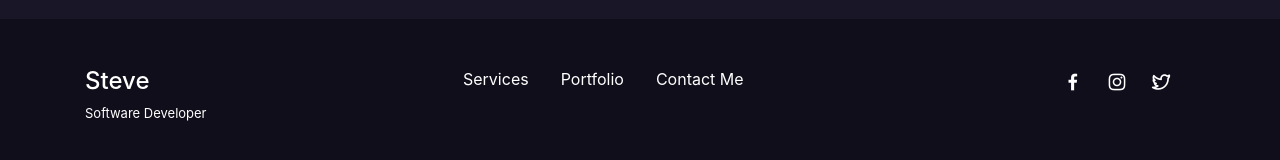
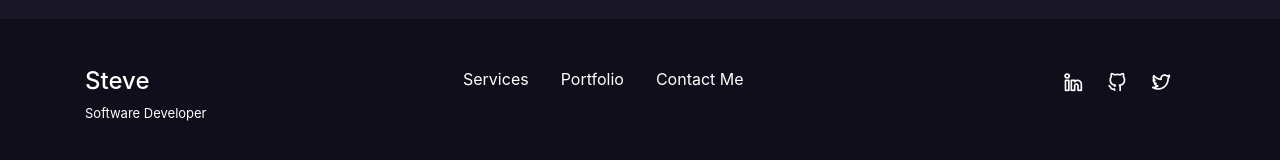
Before and after one commit to StephenAraka/portfolio, a React (Create React App) app: page / in a window 1280 px wide. Shown: the part 5636-5796 px from the top of the page. Built offline with nearby package versions, Linux system fonts and the light colour scheme; some icons are missing.

Commit message:
update footer links

```diff
--- a/src/assets/css/App.css
+++ b/src/assets/css/App.css
@@ -38,5 +38,5 @@
 3. Make hexToNameCol(inactiveColor) util
 4. Fix warnings
 5. Fix resume download
-
+6. Cleanup assets - unused
 */
--- a/src/components/Footer/index.jsx
+++ b/src/components/Footer/index.jsx
@@ -18,13 +18,13 @@ const Footer = () => (
         </ul>
 
         <div className="footer__socials">
-          <a href="https://facebook.com" target="_blank" rel="noopener noreferrer" className="footer__social">
-            <i className="uil uil-facebook-f"></i>
+          <a href="https://www.linkedin.com/in/stephen-araka" target="_blank" rel="noopener noreferrer" className="footer__social">
+            <i className="uil uil-linkedin-alt"></i>
           </a>
-          <a href="https://instagram.com" target="_blank" rel="noopener noreferrer" className="footer__social">
-            <i className="uil uil-instagram"></i>
+          <a href="https://github.com/StephenAraka" target="_blank" rel="noopener noreferrer" className="footer__social">
+            <i className="uil uil-github-alt"></i>
           </a>
-          <a href="https://twitter.com" target="_blank" rel="noopener noreferrer" className="footer__social">
+          <a href="https://twitter.com/StivoAraka" target="_blank" rel="noopener noreferrer" className="footer__social">
             <i className="uil uil-twitter-alt"></i>
           </a>
         </div>
```
